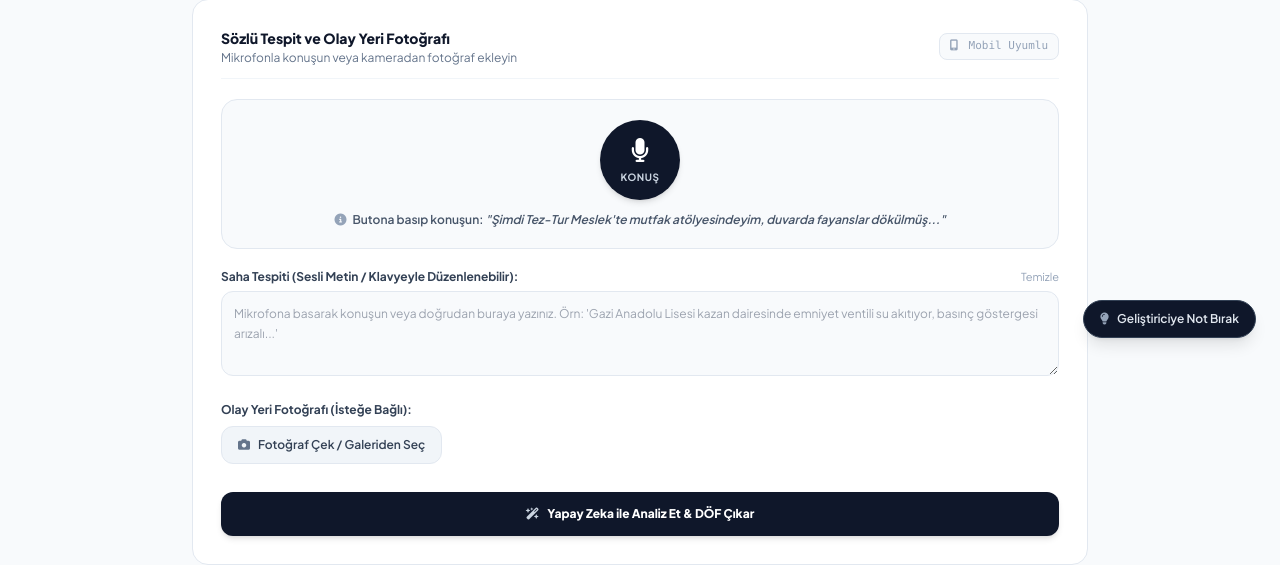
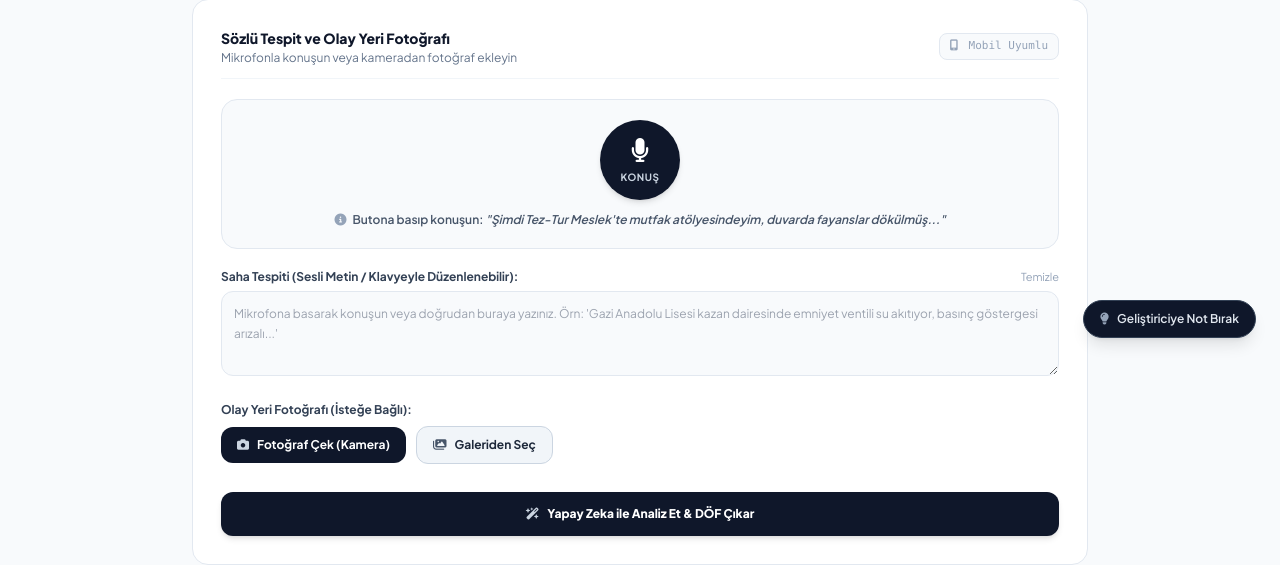
Before and after one commit to ramazaneryildiz/muratpasa-isg-portal, a FastAPI app: template templates/saha_asistani.html in a window 1280 px wide. Shown: the part 438-1003 px from the top of the page. Run offline with FastAPI, Linux system fonts and the light colour scheme; the template is opened without the code that fills it: most values are stand-ins (such as "Sample title", 1, 10 or a date in 2020); some libraries are stand-ins or nearby versions.

Commit message:
feat: Continuous speech listening until manual stop and separate camera vs gallery selection

```diff
--- a/templates/saha_asistani.html
+++ b/templates/saha_asistani.html
@@ -125,28 +125,43 @@
             <textarea id="fieldTranscript" rows="3" placeholder="Mikrofona basarak konuşun veya doğrudan buraya yazınız. Örn: 'Gazi Anadolu Lisesi kazan dairesinde emniyet ventili su akıtıyor, basınç göstergesi arızalı...'" class="w-full bg-slate-50 border border-slate-200 rounded-xl p-3 text-xs text-slate-800 focus:bg-white focus:border-slate-400 focus:outline-none transition leading-relaxed"></textarea>
         </div>
 
-        <!-- Fotoğraf / Kamera Girişi -->
+        <!-- Fotoğraf / Kamera & Galeri Girişi -->
         <div class="space-y-2">
             <label class="block text-xs font-bold text-slate-700">
                 Olay Yeri Fotoğrafı (İsteğe Bağlı):
             </label>
 
-            <div class="flex flex-col sm:flex-row items-start sm:items-center gap-3">
-                <label class="cursor-pointer inline-flex items-center gap-2 px-4 py-2.5 rounded-xl bg-slate-100 hover:bg-slate-200 text-slate-700 text-xs font-semibold border border-slate-200 transition shadow-xs">
-                    <i class="fa-solid fa-camera text-slate-500"></i>
-                    <span>Fotoğraf Çek / Galeriden Seç</span>
+            <div class="flex flex-wrap items-center gap-2.5">
+                <!-- 1. Doğrudan Kamera ile Çek (capture="environment") -->
+                <label class="cursor-pointer inline-flex items-center gap-2 px-4 py-2.5 rounded-xl bg-slate-900 hover:bg-slate-800 text-white text-xs font-bold transition shadow-xs active:scale-95">
+                    <i class="fa-solid fa-camera text-slate-300"></i>
+                    <span>Fotoğraf Çek (Kamera)</span>
                     <input type="file" id="cameraInput" accept="image/*" capture="environment" onchange="handleImageSelected(this)" class="hidden">
                 </label>
 
-                <div id="photoPreviewContainer" class="hidden flex items-center gap-2 p-1.5 bg-slate-50 border border-slate-200 rounded-xl">
-                    <img id="photoPreviewImg" src="" alt="Önizleme" class="w-12 h-12 rounded-lg object-cover border border-slate-300">
-                    <div class="text-[11px] pr-2">
-                        <div id="photoFileName" class="font-bold text-slate-800 truncate max-w-xs">foto.jpg</div>
-                        <button type="button" onclick="removePhoto()" class="text-rose-600 hover:text-rose-800 font-semibold text-[10px]">
-                            Kaldır
-                        </button>
+                <!-- 2. Galeriden / Dosyalardan Seç (capture parametresiz -> Galeri açılır) -->
+                <label class="cursor-pointer inline-flex items-center gap-2 px-4 py-2.5 rounded-xl bg-slate-100 hover:bg-slate-200 text-slate-800 text-xs font-bold border border-slate-300 transition shadow-xs active:scale-95">
+                    <i class="fa-solid fa-images text-slate-600"></i>
+                    <span>Galeriden Seç</span>
+                    <input type="file" id="galleryInput" accept="image/*" onchange="handleImageSelected(this)" class="hidden">
+                </label>
+            </div>
+
+            <!-- Önizleme Kartı -->
+            <div id="photoPreviewContainer" class="hidden flex items-center justify-between p-2.5 bg-slate-50 border border-slate-200 rounded-xl max-w-md mt-2">
+                <div class="flex items-center gap-3">
+                    <img id="photoPreviewImg" src="" alt="Önizleme" class="w-14 h-14 rounded-lg object-cover border border-slate-300 shadow-2xs">
+                    <div class="text-[11px] space-y-0.5">
+                        <div id="photoFileName" class="font-bold text-slate-900 truncate max-w-[180px] sm:max-w-xs">foto.jpg</div>
+                        <div class="text-[10px] text-emerald-700 font-semibold flex items-center gap-1">
+                            <i class="fa-solid fa-circle-check"></i> Fotoğraf eklendi
+                        </div>
                     </div>
                 </div>
+                <button type="button" onclick="removePhoto()" class="px-2.5 py-1.5 rounded-lg bg-rose-50 hover:bg-rose-100 text-rose-700 font-bold text-xs border border-rose-200 transition flex items-center gap-1">
+                    <i class="fa-solid fa-trash-can text-[11px]"></i>
+                    <span>Kaldır</span>
+                </button>
             </div>
         </div>
 
@@ -298,6 +313,8 @@
     let isListening = false;
     let selectedImageFile = null;
     let lastAnalysisResult = null;
+    let userStoppedManually = false;
+    let finalTranscript = '';
 
     // Mobil URL & QR Yardımcıları
     function copyText(val, elemId) {
@@ -326,7 +343,7 @@
         }
     }
 
-    // Web Speech API Kurulumu (Türkçe Destekli & Mobil Klavye Dikte Dostu)
+    // Web Speech API Kurulumu (Türkçe Destekli & Kesintisiz Dinleme)
     function initSpeech() {
         const SpeechRecognition = window.SpeechRecognition || window.webkitSpeechRecognition;
         if (!SpeechRecognition) {
@@ -336,42 +353,67 @@
         }
 
         speechRecognition = new SpeechRecognition();
-        speechRecognition.continuous = false;
+        speechRecognition.continuous = true;
         speechRecognition.interimResults = true;
         speechRecognition.lang = 'tr-TR';
 
         speechRecognition.onstart = () => {
             isListening = true;
-            document.getElementById('liveListeningIndicator').classList.remove('hidden');
-            document.getElementById('voiceIcon').className = 'fa-solid fa-waveform-lines text-2xl text-rose-400 animate-bounce';
-            document.getElementById('voiceBtnText').innerText = 'Dinliyor';
+            setListeningUi(true);
         };
 
         speechRecognition.onresult = (event) => {
-            let transcript = '';
-            for (let i = event.resultIndex; i < event.results.length; i++) {
-                transcript += event.results[i][0].transcript;
+            let interimTranscript = '';
+            for (let i = event.resultIndex; i < event.results.length; ++i) {
+                const transcript = event.results[i][0].transcript;
+                if (event.results[i].isFinal) {
+                    finalTranscript += transcript + ' ';
+                } else {
+                    interimTranscript += transcript;
+                }
             }
             const textarea = document.getElementById('fieldTranscript');
-            if (transcript.trim()) {
-                textarea.value = transcript;
+            const fullText = (finalTranscript + interimTranscript).trim();
+            if (fullText) {
+                textarea.value = fullText;
             }
         };
 
         speechRecognition.onerror = (event) => {
             console.warn('Ses hatası:', event.error);
-            stopListening();
+            if (event.error === 'no-speech') {
+                // Kısa süreli sessizlik; kullanıcı manuel durdurana kadar devam et
+                return;
+            }
+            if (event.error === 'not-allowed' || event.error === 'service-not-allowed') {
+                userStoppedManually = true;
+                isListening = false;
+                setListeningUi(false);
+                alert('Mikrofon erişim izni verilmedi veya engellendi.');
+            }
         };
 
         speechRecognition.onend = () => {
-            stopListening();
+            // Kullanıcı durdur butonuna basmadıysa, mobil tarayıcı sessizlik yüzünden kesse bile devam et
+            if (isListening && !userStoppedManually) {
+                try {
+                    speechRecognition.start();
+                } catch (e) {
+                    setTimeout(() => {
+                        if (isListening && !userStoppedManually) {
+                            try { speechRecognition.start(); } catch(err) {}
+                        }
+                    }, 250);
+                }
+            } else {
+                setListeningUi(false);
+            }
         };
     }
 
     function toggleSpeechRecognition() {
         const SpeechRecognition = window.SpeechRecognition || window.webkitSpeechRecognition;
         if (!SpeechRecognition) {
-            // Web Speech API desteklenmiyorsa veya HTTP kısıtlaması varsa metin kutusuna odaklan
             const textarea = document.getElementById('fieldTranscript');
             textarea.focus();
             document.getElementById('voiceStatusMsg').innerHTML =
@@ -385,29 +427,66 @@
         if (!speechRecognition) return;
 
         if (isListening) {
-            speechRecognition.stop();
-            stopListening();
+            // Kullanıcı dokunup durdurdu
+            userStoppedManually = true;
+            isListening = false;
+            try {
+                speechRecognition.stop();
+            } catch (err) {}
+            setListeningUi(false);
         } else {
+            // Kullanıcı dinlemeyi başlattı
+            userStoppedManually = false;
+            isListening = true;
+            const textarea = document.getElementById('fieldTranscript');
+            // Kutuda önceden yazılmış metin varsa koru ve sonuna ekle
+            finalTranscript = textarea.value.trim() ? textarea.value.trim() + ' ' : '';
             try {
                 speechRecognition.start();
+                setListeningUi(true);
             } catch (err) {
                 console.error(err);
+                try {
+                    speechRecognition.stop();
+                    setTimeout(() => {
+                        try {
+                            speechRecognition.start();
+                            setListeningUi(true);
+                        } catch(e) {}
+                    }, 200);
+                } catch(e) {}
             }
         }
     }
 
-    function stopListening() {
-        isListening = false;
-        document.getElementById('liveListeningIndicator').classList.add('hidden');
-        document.getElementById('voiceIcon').className = 'fa-solid fa-microphone text-2xl group-hover:scale-110 transition-transform';
-        document.getElementById('voiceBtnText').innerText = 'Konuş';
+    function setListeningUi(active) {
+        const btn = document.getElementById('voiceRecordBtn');
+        const icon = document.getElementById('voiceIcon');
+        const text = document.getElementById('voiceBtnText');
+        const ind = document.getElementById('liveListeningIndicator');
+        const msg = document.getElementById('voiceStatusMsg');
+
+        if (active) {
+            btn.className = 'w-20 h-20 rounded-full bg-rose-600 hover:bg-rose-700 text-white flex flex-col items-center justify-center shadow-lg ring-4 ring-rose-200 transition-all duration-200 active:scale-95 group focus:outline-none animate-pulse';
+            icon.className = 'fa-solid fa-stop text-2xl';
+            text.innerText = 'Durdur';
+            ind.classList.remove('hidden');
+            msg.innerHTML = '<span class="text-rose-700 font-bold"><i class="fa-solid fa-circle-dot mr-1 animate-ping"></i> Kesintisiz dinleme devrede. Bitirmek için kırmızı <strong>Durdur</strong> butonuna dokunun.</span>';
+        } else {
+            btn.className = 'w-20 h-20 rounded-full bg-slate-900 hover:bg-slate-800 text-white flex flex-col items-center justify-center shadow-md transition-all duration-200 hover:scale-105 active:scale-95 group focus:outline-none';
+            icon.className = 'fa-solid fa-microphone text-2xl group-hover:scale-110 transition-transform';
+            text.innerText = 'Konuş';
+            ind.classList.add('hidden');
+            msg.innerHTML = '<i class="fa-solid fa-circle-info text-slate-400 mr-1"></i> <span>Butona basıp konuşun: <em>"Şimdi Tez-Tur Meslek\'te mutfak atölyesindeyim, duvarda fayanslar dökülmüş..."</em></span>';
+        }
     }
 
     function clearTranscript() {
+        finalTranscript = '';
         document.getElementById('fieldTranscript').value = '';
     }
 
-    // Fotoğraf Seçimi
+    // Fotoğraf Seçimi (Hem Kamera Hem Galeri)
     function handleImageSelected(input) {
         if (input.files && input.files[0]) {
             selectedImageFile = input.files[0];
@@ -423,7 +502,10 @@
 
     function removePhoto() {
         selectedImageFile = null;
-        document.getElementById('cameraInput').value = '';
+        const cInp = document.getElementById('cameraInput');
+        if (cInp) cInp.value = '';
+        const gInp = document.getElementById('galleryInput');
+        if (gInp) gInp.value = '';
         document.getElementById('photoPreviewContainer').classList.add('hidden');
     }
 
@@ -610,6 +692,15 @@
     }
 
     function resetInspectionForm() {
+        if (isListening) {
+            userStoppedManually = true;
+            isListening = false;
+            if (speechRecognition) {
+                try { speechRecognition.stop(); } catch(e) {}
+            }
+            setListeningUi(false);
+        }
+        finalTranscript = '';
         document.getElementById('fieldTranscript').value = '';
         removePhoto();
         document.getElementById('resultCard').classList.add('hidden');
```
